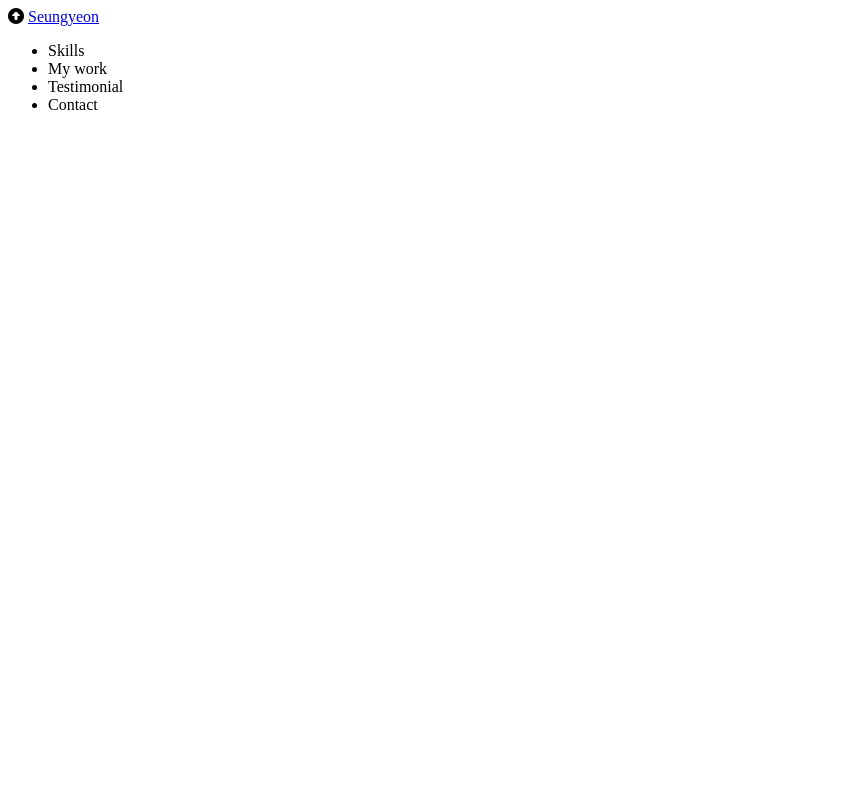
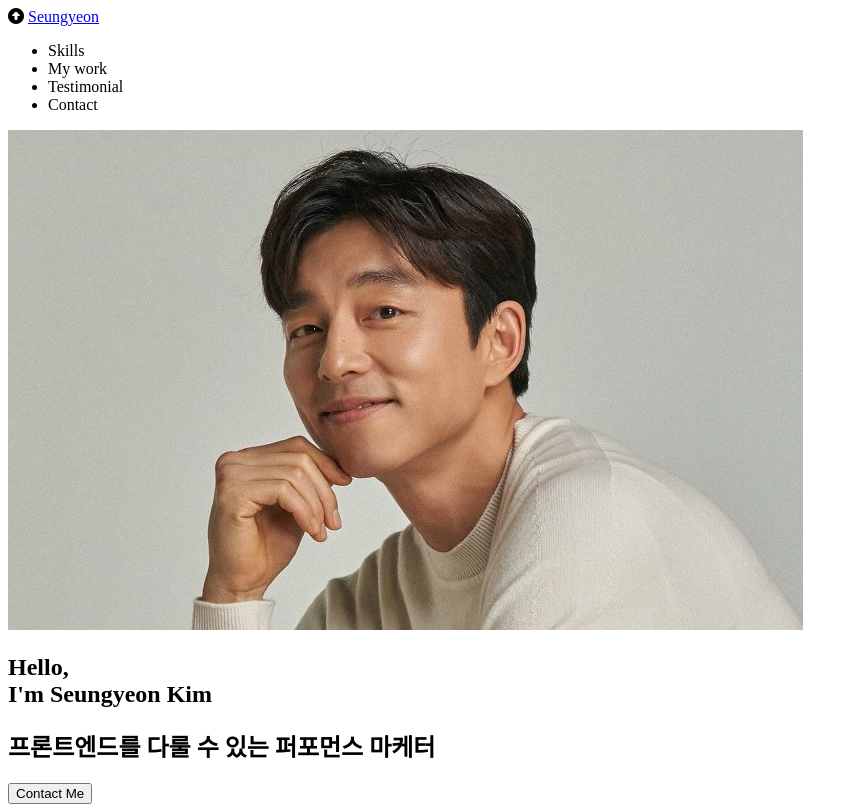
Before and after one commit to dytpq0404/portfolio, a plain HTML site: page index.html in a window 1280 px wide. Shown: the whole page, without its empty margins (0-858 px from the left). Drawn offline with Linux system fonts and the light colour scheme.

Commit message:
HTML: Home

```diff
--- a/index.html
+++ b/index.html
@@ -27,8 +27,24 @@
             <li class="navbar__menu__item">Contact</li>
         </ul>
     </nav>
+
+    <!-- Home -->
+    <section id="home">
+        <img
+            src="imgs/공유.jpg"
+            alt="Seungyeon's profile photo"
+            class="home__avatar"
+        />
+        <h1 class="home__title">Hello, <br>I'm Seungyeon Kim</h1>
+        <h2 class="home__decription">프론트엔드를 다룰 수 있는 퍼포먼스 마케터</h2>
+        <button class="home__contact">Contact Me</button>
+    </section>
+
     <!-- About -->
-    <section class="about"></section>
+    <section class="about">
+
+    </section>
+
     <!-- Skills -->
     <section class="skills"></section>
     <!-- Work -->
```
Also changed, not shown: imgs/공유.jpg (added).
